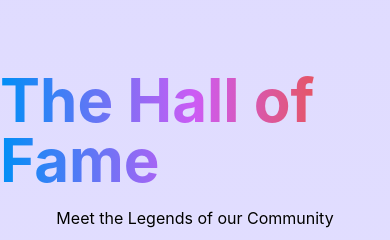
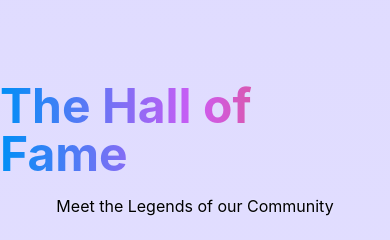
Before and after one commit to Sanatshikhar/Ecell2.0, a React (Create React App) app: page /team in a window 390 px wide. Shown: the part 126-366 px from the top of the page. Built offline with nearby package versions, Linux system fonts and the light colour scheme.

Commit message:
font fix

```diff
--- a/src/components/Team.js
+++ b/src/components/Team.js
@@ -36,8 +36,8 @@ function Team() {
             <div className="bg-gradient-to-t from-[rgba(223,219,255,0)] to-[rgba(223,219,255,1)]">
                 <div>
                     <main className="">
-                                <div className="flex flex-col justify-center items-center lg:h-[100vh] max-sm:h-[70vh] sm:h-[70vh] mt-[-5%]">
-                            <h1 className="font-bold text-6xl bg-gradient-to-r from-[#008FF6] via-[#CD5BF4] to-[#F4520D] bg-clip-text text-transparent">{" "}
+                                <div className="flex flex-col justify-center items-center lg:h-[100vh] max-sm:h-[70vh]  sm:h-[70vh] mt-[-5%]">
+                            <h1 className="font-bold text-6xl max-sm:text-5xl bg-gradient-to-r from-[#008FF6] via-[#CD5BF4] to-[#F4520D] bg-clip-text text-transparent">{" "}
                                 The Hall of Fame{" "}</h1>
                             <p className="mt-4 text-center">
                                 Meet the Legends of our Community
```
